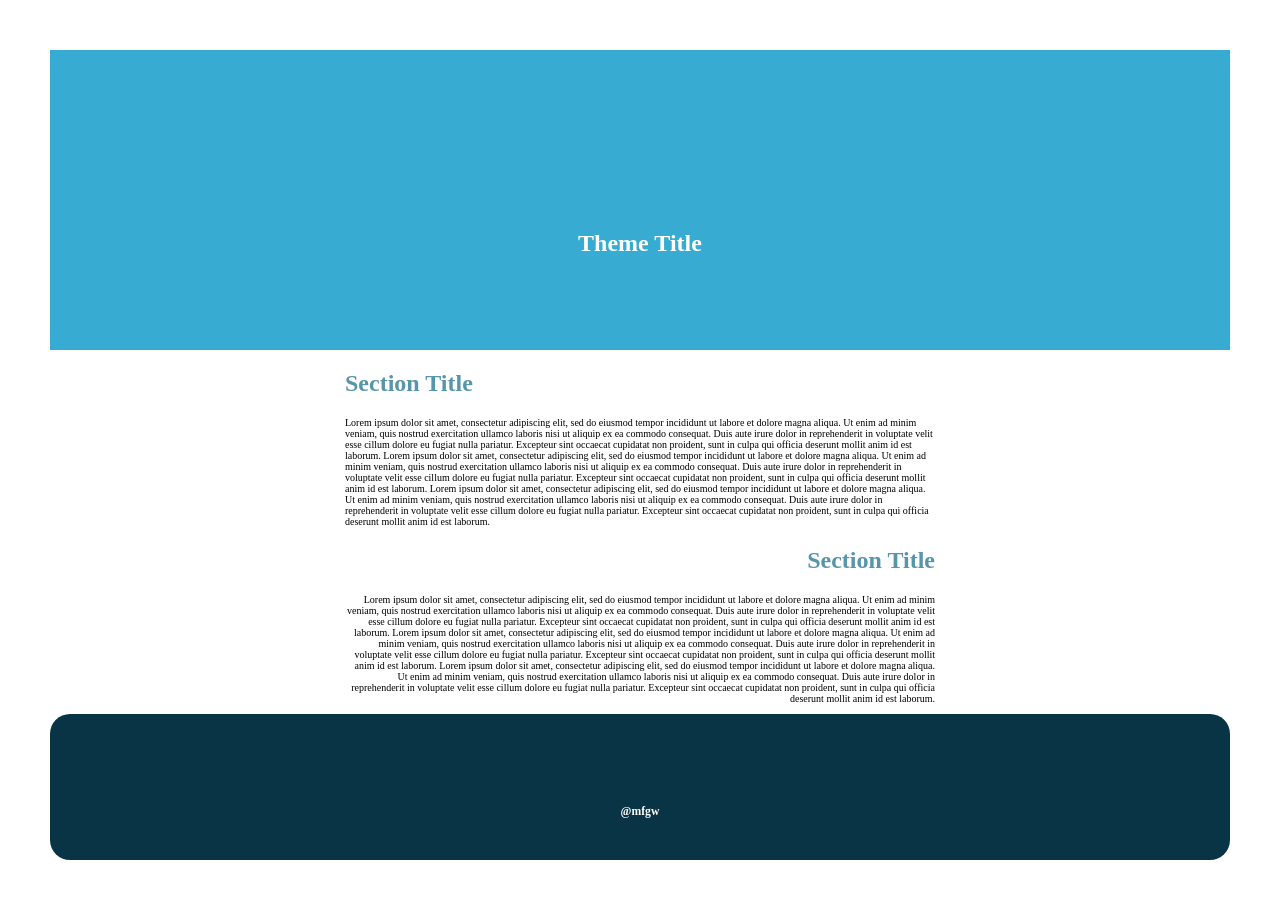
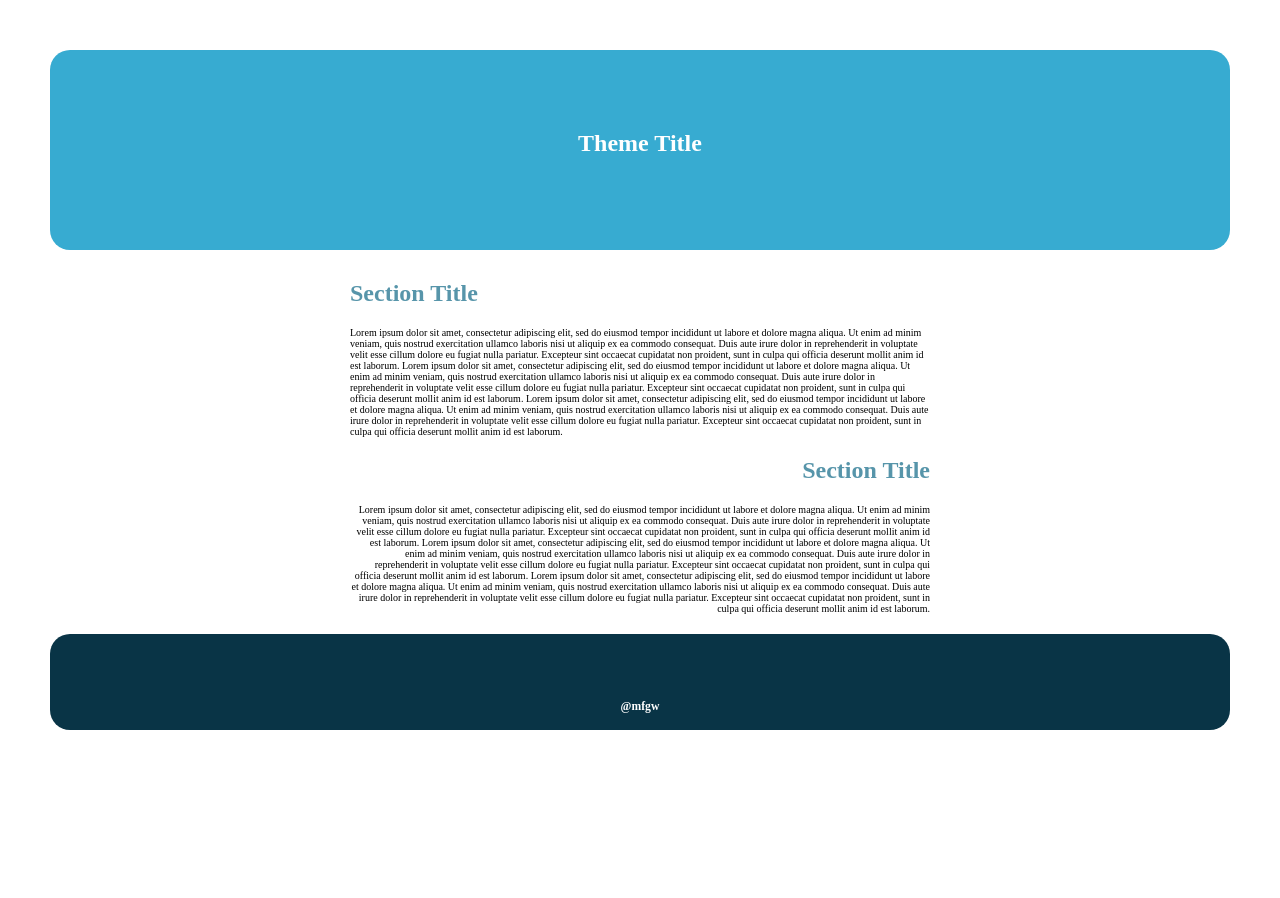
Before and after one commit to zammcne/mobile-friendly-practice, a plain HTML site: page index.html in a window 1280 px wide. After the commit the page ends 800 px from the top, so only its background shows below. Drawn offline with Linux system fonts and the light colour scheme.

Commit message:
Update style.css

```diff
--- a/css/style.css
+++ b/css/style.css
@@ -7,16 +7,21 @@ body    {
     margin: 50px;
 }
 
+main    {
+    padding: 10px;
+}
+
 nav {
     background-color: rgb(55, 171, 209);
     color: white;
-    height: 300px;
+    height: 200px;
+    border-radius: 20px;
 }
 
 footer {
     background-color: rgb(9, 52, 70);
     color: white;
-    padding: 30px;
+    padding: 5px;
     border-radius: 20px;
     font-size: x-small;
 }
@@ -24,7 +29,7 @@ footer {
 h1  {
     text-align: center;
     font-display: white;
-    padding: 180px;
+    padding: 80px;
 }
 
 .hd1    {
```
